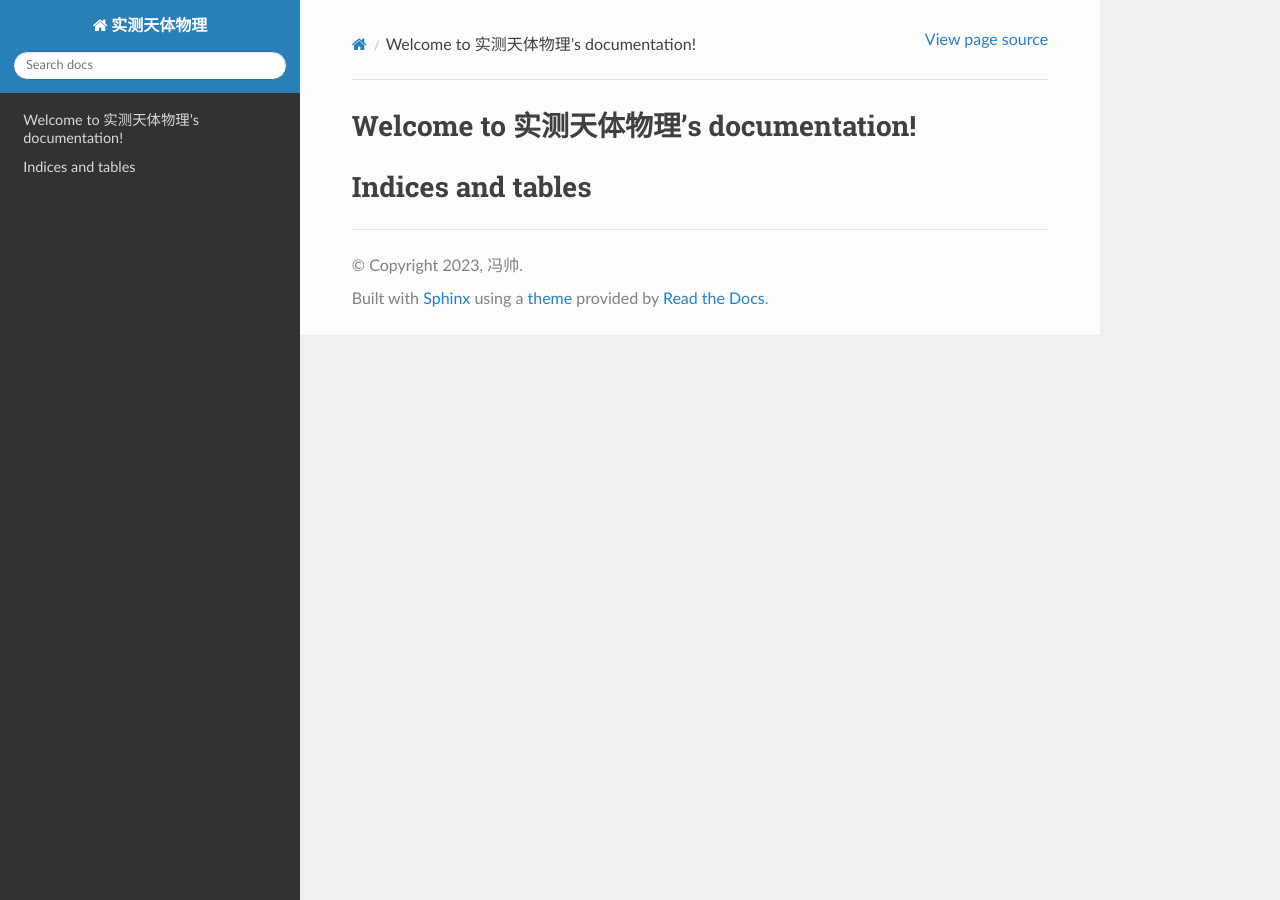
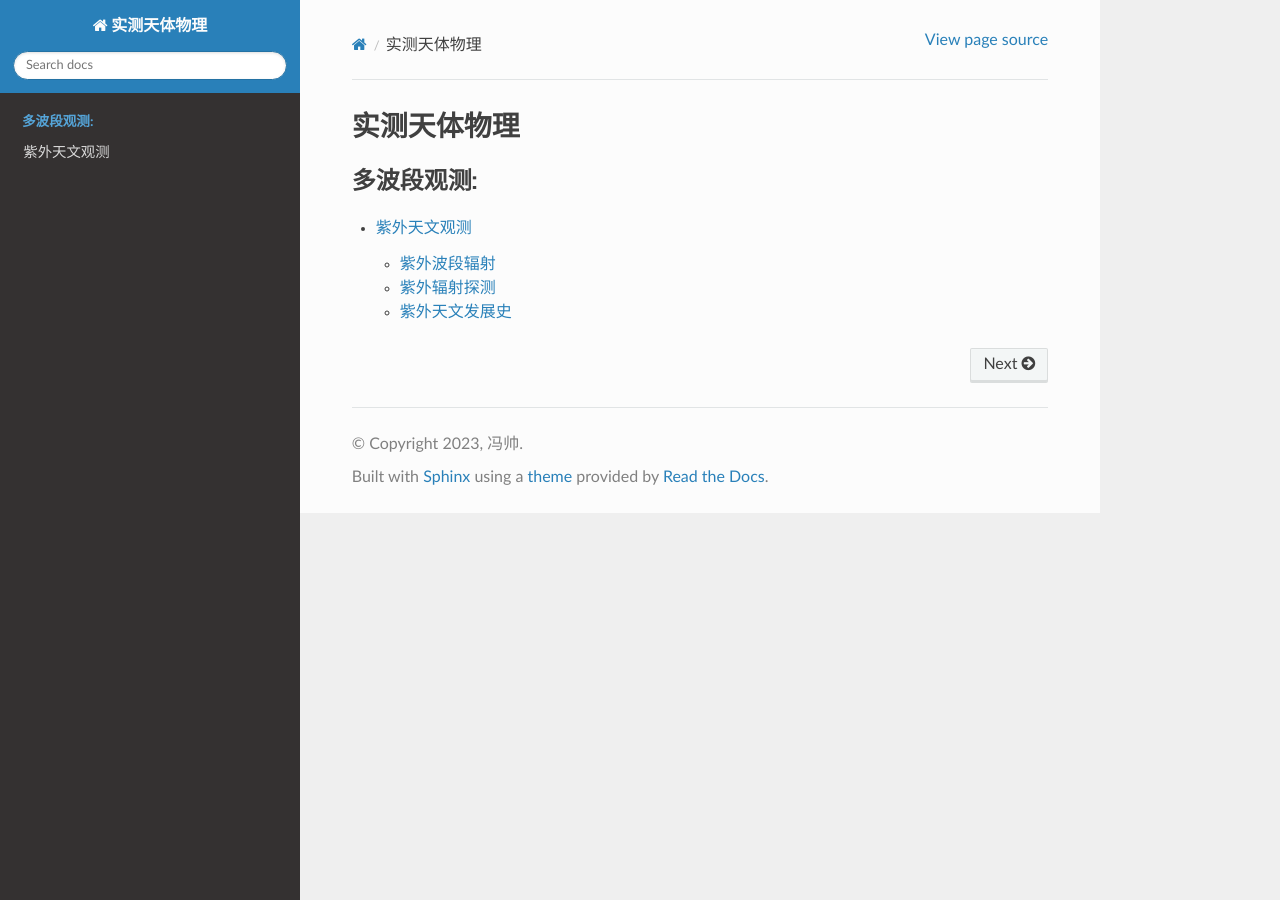
Before and after one commit to fengshuai0210/Course_ObsAstro, a Sphinx documentation site: the page built from source/index.rst, in a window 1280 px wide. Built offline with Sphinx 7.4.7 and the Read the Docs theme 2.0.0, drawn with Linux system fonts in a browser that asks for light colours.

Commit message:
Update index.rst

```diff
--- a/source/index.rst
+++ b/source/index.rst
@@ -3,14 +3,11 @@
    You can adapt this file completely to your liking, but it should at least
    contain the root `toctree` directive.
 
-Welcome to 实测天体物理's documentation!
-========================================
+实测天体物理
+===========
 
 .. toctree::
    :maxdepth: 2
    :caption: 多波段观测:
 
-
-
-Indices and tables
-==================
+   uv_astro.rst
```
